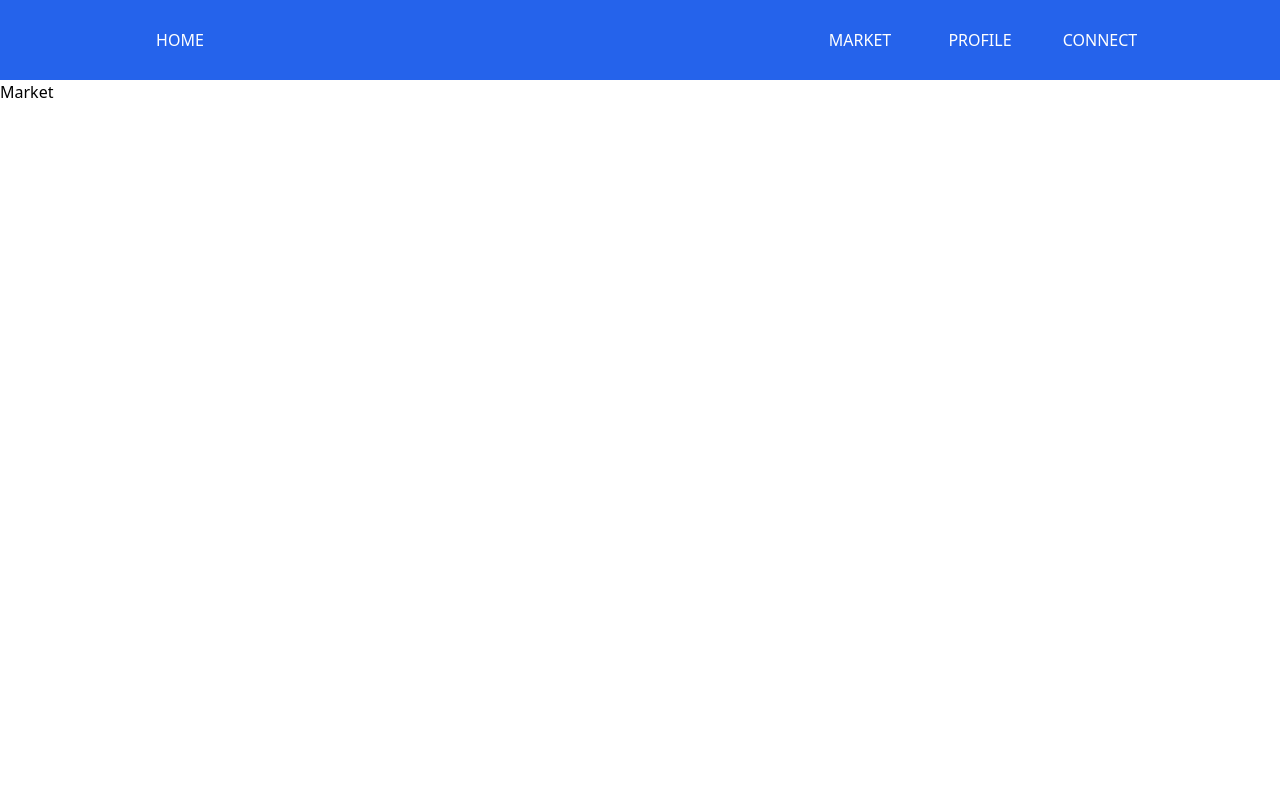
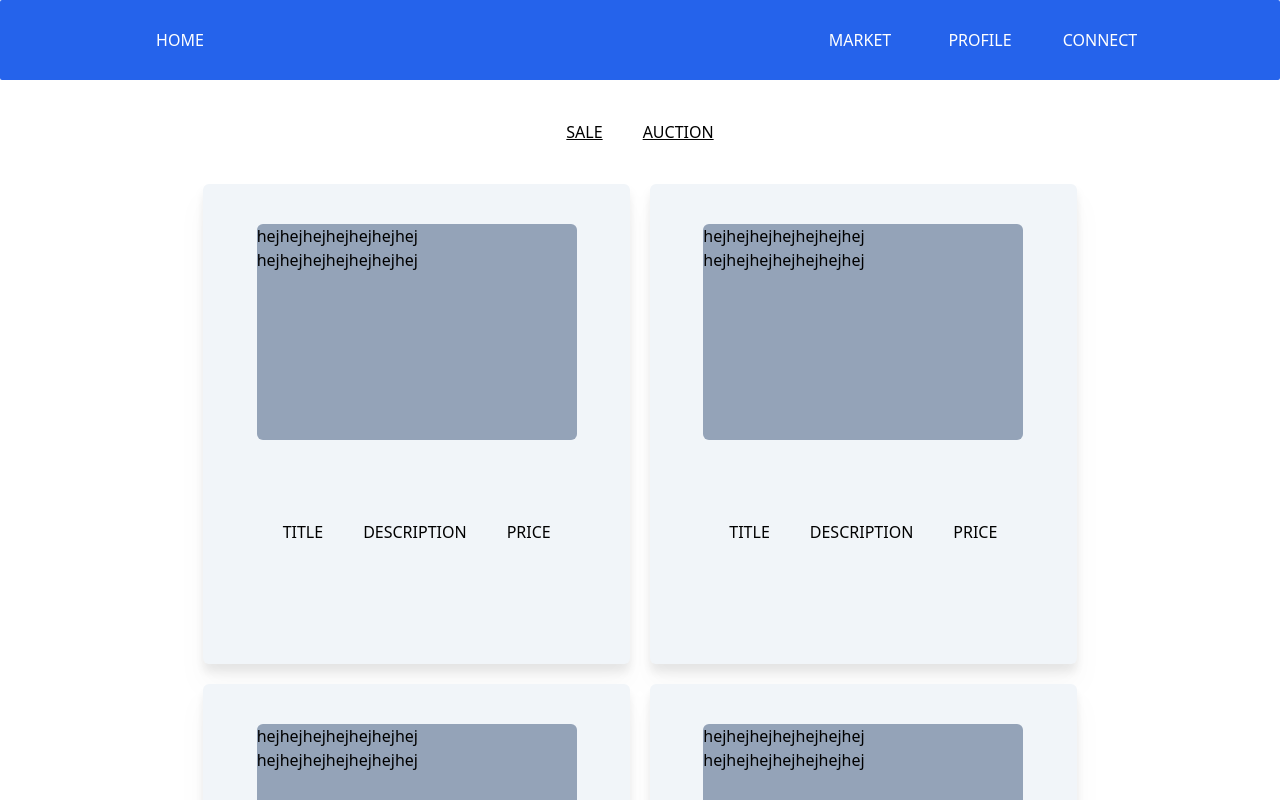
Before and after one commit to robmi10/NftMarketFrontendNext, a Next.js app: page /market in a window 1280 px wide. Shown: the top 800 px of the page. Built offline with nearby package versions, Linux system fonts and the light colour scheme.

Commit message:
search and market place design

```diff
--- a/components/logo.js
+++ b/components/logo.js
@@ -3,7 +3,7 @@ import React from "react";
 export const Logo = () => {
   return (
     <div class="flex h-screen justify-center">
-      <div class="flex h-full w-3/6 rounded-md bg-blue-400 pt-10">
+      <div class="m-10 mb-10 flex h-full w-3/6 rounded-md bg-blue-400 pt-10">
         <div class="space-y-30 flex w-full flex-col items-center">
           <div class="body-font font-poppins text-4xl text-white">
             WELCOME TO NFT MARKET
--- a/components/navbar.js
+++ b/components/navbar.js
@@ -3,7 +3,7 @@ import Link from "next/link";
 
 const Navbar = () => {
   return (
-    <div class="h-35 top-0 flex items-center justify-around bg-blue-600">
+    <div class="h-35 top-0 flex items-center justify-around rounded-sm bg-blue-600">
       <div class="flex h-20 w-20 cursor-pointer items-center justify-center rounded-md text-white">
         <Link href="/">HOME</Link>
       </div>
--- /dev/null
+++ b/components/searchbar.js
@@ -0,0 +1,15 @@
+import React from "react";
+
+const SearchBar = () => {
+  return (
+    <form>
+      <input
+        placeholder="Search"
+        title="searchBar"
+        class="w-40px h-20px border-black"
+      />
+    </form>
+  );
+};
+
+export default SearchBar;
--- a/pages/market.js
+++ b/pages/market.js
@@ -1,7 +1,33 @@
 import React from "react";
+import NftCard from "../components/nftCard";
 
 const Market = () => {
-  return <>Market</>;
+  return (
+    <div>
+      <div class="flex justify-center">
+        <div class="mt-10 flex w-4/6 flex-row justify-center space-x-10">
+          <div class="cursor-pointer underline">SALE</div>
+          <div class="cursor-pointer underline">AUCTION</div>
+        </div>
+      </div>
+      <div class="flex justify-center">
+        <div class="mt-10 flex h-screen w-screen flex-wrap justify-center gap-5 overflow-auto rounded-sm">
+          <NftCard />
+          <NftCard />
+          <NftCard />
+          <NftCard />
+          <NftCard />
+          <NftCard />
+          <NftCard />
+          <NftCard />
+          <NftCard />
+          <NftCard />
+          <NftCard />
+          <NftCard />
+        </div>
+      </div>
+    </div>
+  );
 };
 
 export default Market;
--- a/pages/profile/profile.js
+++ b/pages/profile/profile.js
@@ -9,7 +9,13 @@ const Profile = () => {
   return (
     <>
       <div>
-        <div class="h-2/10 w-4/8 flex cursor-pointer flex-row justify-center space-x-52 pt-20 font-poppins text-xl underline">
+        <div class="flex w-screen justify-center">
+          <div class="mt-24 flex h-56 w-4/6 items-center justify-center bg-slate-300">
+            {" "}
+            Profile
+          </div>
+        </div>
+        <div class="h-2/10 w-4/8 bg flex cursor-pointer flex-row justify-center space-x-52 pt-20 font-poppins text-xl underline">
           <span
             onClick={() => {
               setOpenModal(true);
```
